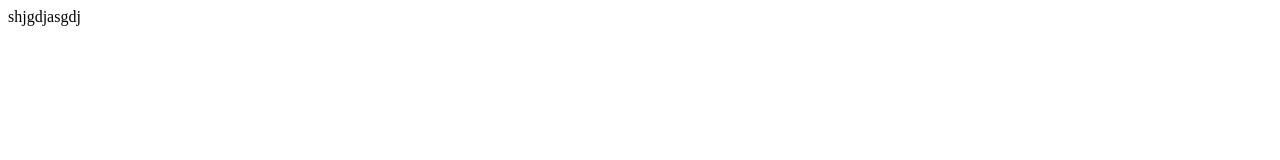
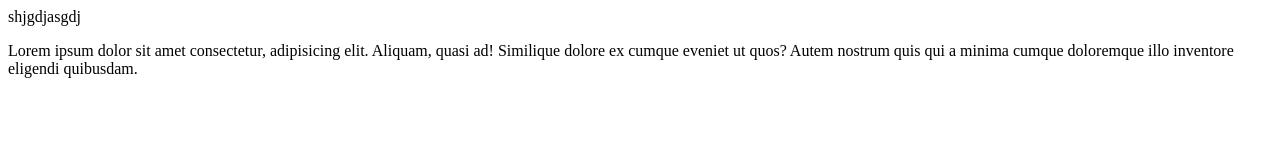
Before and after one commit to romalytv/12355, a plain HTML site: page index.html in a window 1280 px wide. Drawn offline with Linux system fonts and the light colour scheme.

Commit message:
added lorem ipsum

```diff
--- a/index.html
+++ b/index.html
@@ -8,7 +8,7 @@
 <body>
     shjgdjasgdj
     <p>
-
+        Lorem ipsum dolor sit amet consectetur, adipisicing elit. Aliquam, quasi ad! Similique dolore ex cumque eveniet ut quos? Autem nostrum quis qui a minima cumque doloremque illo inventore eligendi quibusdam.
     </p>
 </body>
 </html>
```
